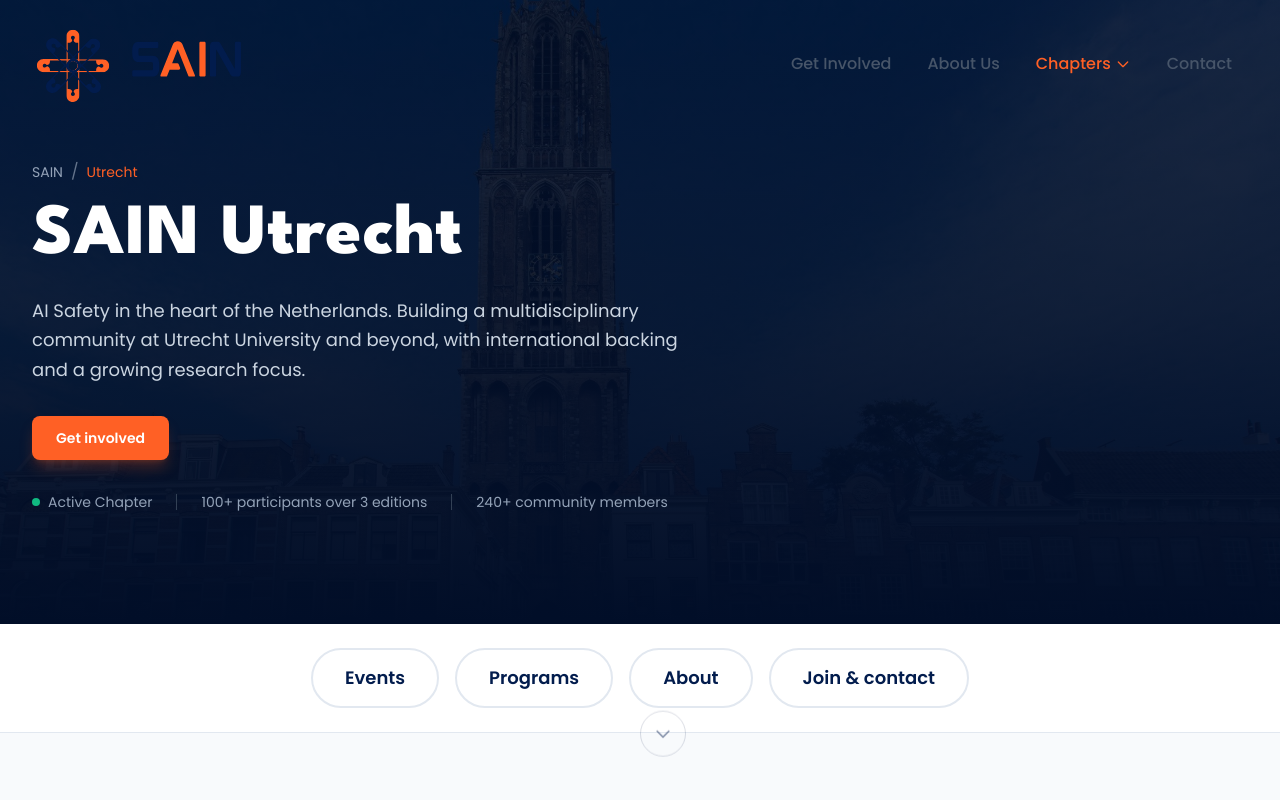
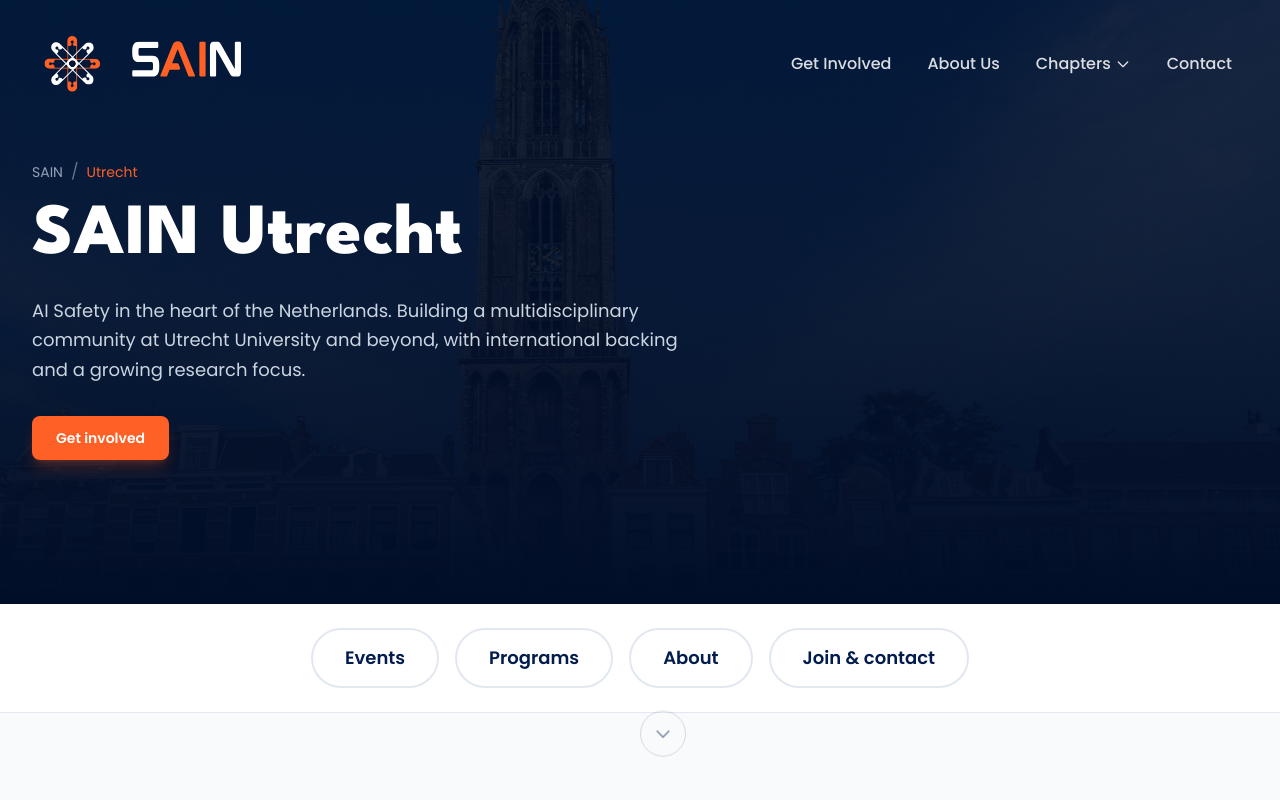
Before and after one commit to AlexanderAKM/Safe-AI-Netherlands, a Next.js app: page /chapters/utrecht in a window 1280 px wide. Shown: the top 800 px of the page. Built offline with nearby package versions, Linux system fonts and the light colour scheme.

Commit message:
utrecht fixes

```diff
--- a/src/app/chapters/utrecht/page.tsx
+++ b/src/app/chapters/utrecht/page.tsx
@@ -43,7 +43,7 @@
 /** Placeholder until a chapter WhatsApp or Discord is published */
 const COMMUNITY_UTRECHT_URL = "/get-involved";
 
-const EDU_UTR_EMAIL = "edoutr@safeainetherlands.org";
+const EDU_UTR_EMAIL = "eduutr@safeainetherlands.org";
 const EVENTS_UTR_EMAIL = "eventsutr@safeainetherlands.org";
 const INFO_UTR_EMAIL = "infoutr@safeainetherlands.org";
 
@@ -125,18 +125,6 @@
               <Link href={COMMUNITY_UTRECHT_URL} className="btn-primary">
                 Get involved
               </Link>
-            </div>
-          </FadeIn>
-          <FadeIn delay={0.3}>
-            <div className="flex items-center gap-6 text-sm text-slate-400">
-              <div className="flex items-center gap-2">
-                <span className="w-2 h-2 rounded-full bg-emerald-500" />
-                Active Chapter
-              </div>
-              <div className="w-px h-4 bg-slate-700" />
-              <div>100+ participants over 3 editions</div>
-              <div className="w-px h-4 bg-slate-700" />
-              <div>240+ community members</div>
             </div>
           </FadeIn>
         </div>
--- a/src/components/Navbar.tsx
+++ b/src/components/Navbar.tsx
@@ -28,7 +28,9 @@
   const [chaptersOpen, setChaptersOpen] = useState(false);
   const pathname = usePathname();
   const onDarkChapterHero =
-    (pathname.startsWith("/chapters/groningen") || pathname === "/chapters/amsterdam") &&
+    (pathname.startsWith("/chapters/groningen") ||
+      pathname === "/chapters/amsterdam" ||
+      pathname.startsWith("/chapters/utrecht")) &&
     !scrolled;
 
   useEffect(() => {
```
